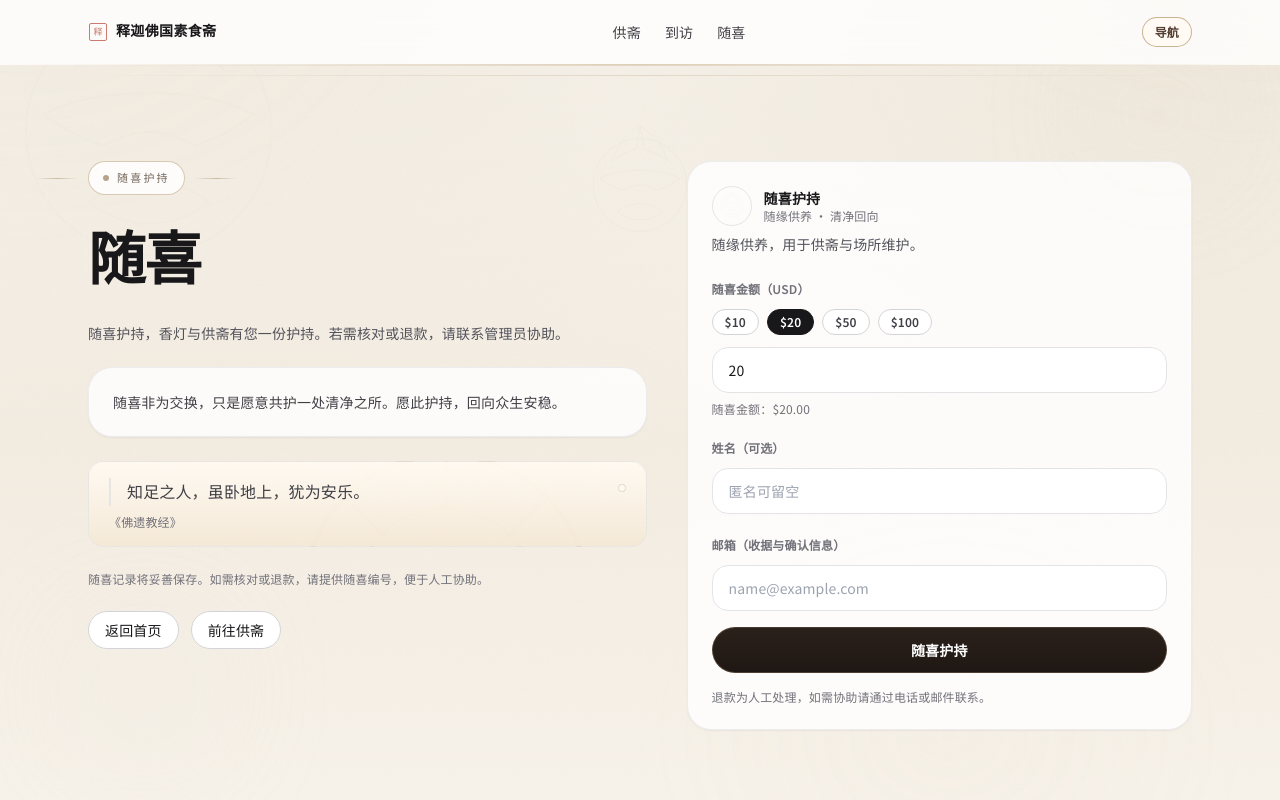
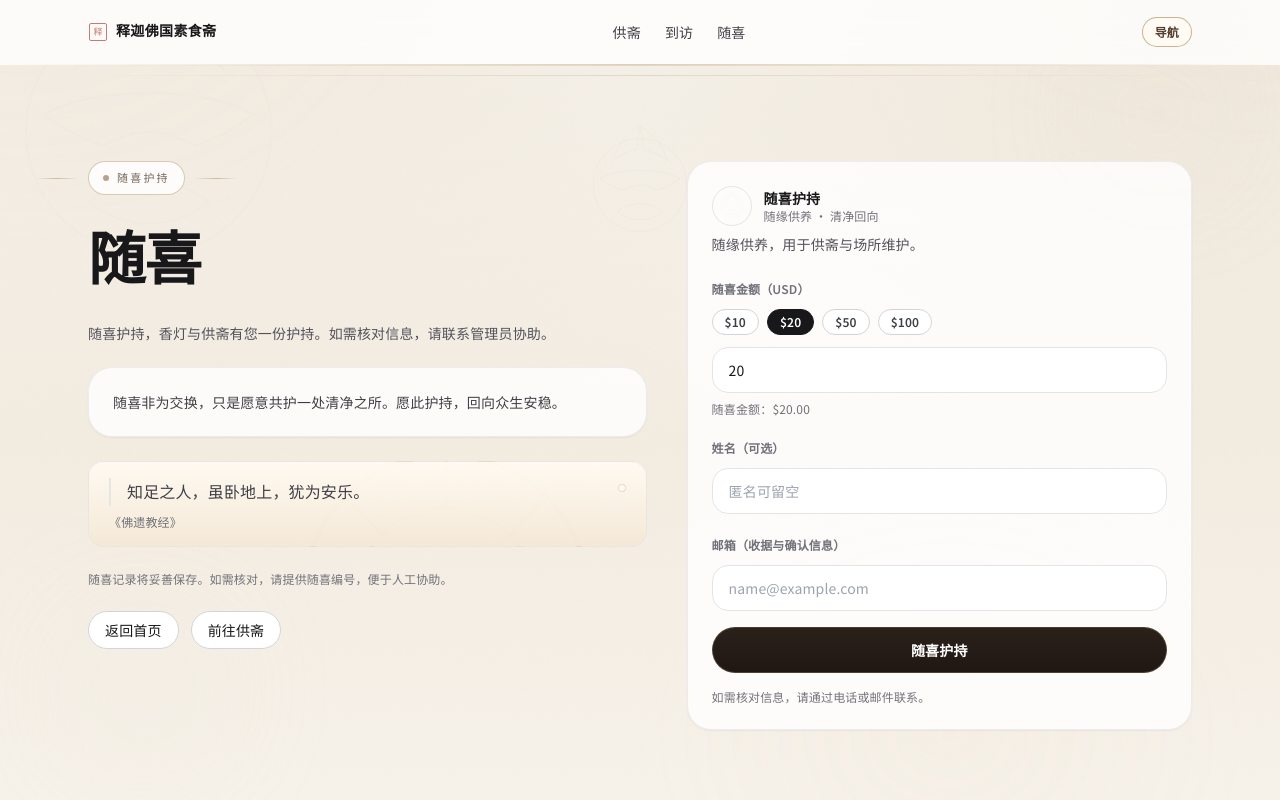
Before and after one commit to YihengLi-1/shijia-site, a Next.js app: page /donation in a window 1280 px wide. Shown: the top 800 px of the page. Built offline with nearby package versions, Linux system fonts and the light colour scheme.

Commit message:
Clarify donation messaging

```diff
--- a/src/app/donation/DonationClient.tsx
+++ b/src/app/donation/DonationClient.tsx
@@ -149,7 +149,7 @@ export default function DonationClient() {
         </button>
 
         <div className="text-xs text-zinc-500">
-          退款为人工处理，如需协助请通过电话或邮件联系。
+          如需核对信息，请通过电话或邮件联系。
         </div>
       </div>
     </aside>
--- a/src/app/donation/page.tsx
+++ b/src/app/donation/page.tsx
@@ -34,7 +34,7 @@ export default function DonationPage() {
               </div>
               <h1 className="mt-4 text-[clamp(2.6rem,5vw,3.6rem)] font-semibold tracking-tight serif-title">随喜</h1>
               <p className="mt-3 text-sm text-zinc-600">
-                随喜护持，香灯与供斋有您一份护持。若需核对或退款，请联系管理员协助。
+                随喜护持，香灯与供斋有您一份护持。如需核对信息，请联系管理员协助。
               </p>
 
               <div className="mt-6 rounded-3xl border border-zinc-200/70 bg-white/80 p-6 text-sm text-zinc-700 shadow-sm soft-card">
@@ -44,7 +44,7 @@ export default function DonationPage() {
               <ScriptureQuote className="mt-6 max-w-xl" variant="compassion" />
 
               <div className="mt-6 text-xs text-zinc-500">
-                随喜记录将妥善保存。如需核对或退款，请提供随喜编号，便于人工协助。
+                随喜记录将妥善保存。如需核对，请提供随喜编号，便于人工协助。
               </div>
 
               <div className="mt-6 flex flex-wrap gap-3">
--- a/src/app/donation/success/SuccessClient.tsx
+++ b/src/app/donation/success/SuccessClient.tsx
@@ -75,7 +75,7 @@ export default function SuccessClient() {
       </div>
       <h1 className="mt-5 text-3xl font-semibold tracking-tight serif-title">感谢护持</h1>
       <p className="mt-2 text-sm text-zinc-600">
-        随喜功德，回向一切众生。若需退款，请联系管理员人工处理。
+        随喜功德，回向一切众生。
       </p>
 
       <div className="mt-6 rounded-3xl border border-zinc-200/70 bg-white/80 p-6 shadow-sm soft-card">
@@ -92,7 +92,7 @@ export default function SuccessClient() {
       <div className="mt-4 rounded-3xl border border-zinc-200/70 bg-white/80 p-6 shadow-sm soft-card">
         <div className="text-xs font-semibold text-zinc-500">随喜编号</div>
         <div className="mt-2 font-mono text-sm text-zinc-800">{donationId ? maskId(donationId, 8, 6) : "-"}</div>
-        <div className="mt-2 text-xs text-zinc-500">请保存此编号，便于人工核对与退款。</div>
+        <div className="mt-2 text-xs text-zinc-500">请保存此编号，便于人工核对。</div>
       </div>
 
       <div className="mt-4 rounded-3xl border border-zinc-200/70 bg-white/80 p-6 shadow-sm soft-card">
```
